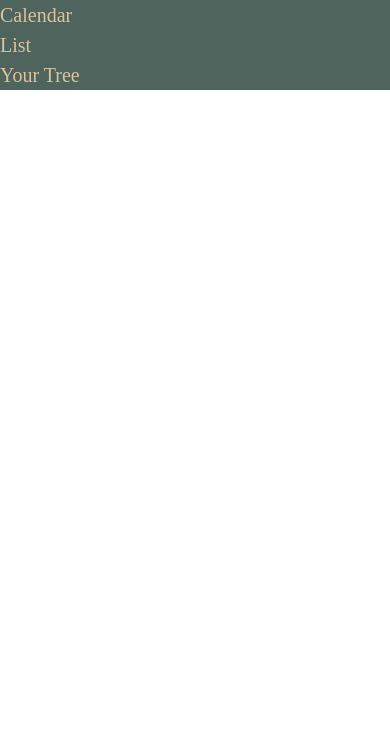
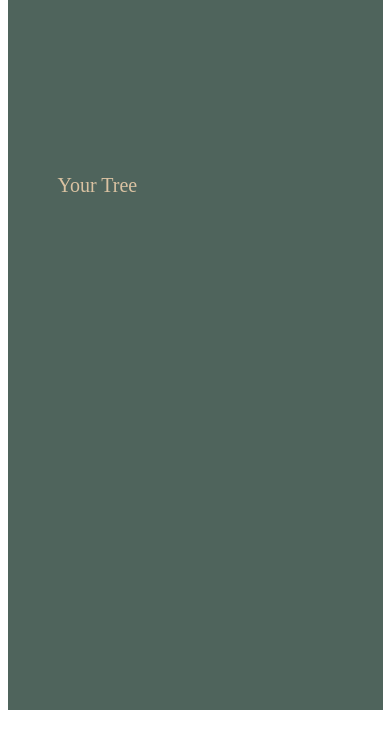
Before and after one commit to egidehirwa/origin, a React (Create React App) app in the folder frontend/: page / in a window 390 px wide. Shown: the top 748 px of the page. Built offline with nearby package versions, Linux system fonts and the light colour scheme.

Commit message:
Added new component. Mobile design has started.

```diff
--- a/frontend/src/App.css
+++ b/frontend/src/App.css
@@ -1,5 +1,13 @@
 .app {
+    width: 375px;
+    background-color: #4f645c;
 }
+
+/** ----------------------------------------------------------------**/
+/* 1. Can we delete the codes below?
+/* 2. I have hidden the background code below. To use our own background color (line-96)
+/* 3. i have hidden @font-face it was giving an error (line-12)
+/** ----------------------------------------------------------------**/
 
 /* @font-face {
   font-family: "Josefin Sans", sans-serif;
--- a/frontend/src/App.js
+++ b/frontend/src/App.jsx
@@ -1,15 +1,18 @@
+import Profile from "./components/Profile";
 import EventList from "./components/EventList";
 import TreeCard from "./components/TreeCard";
+
 import "./App.css";
 
-//munis (line 10-13) = i check if the fonts & colors are working
+//Dashboard Components (line 10-16)
 function App() {
     return (
-        <div className="App bg-greenish">
-            <header className="App-header"></header>
+        <div className="app bg-greenish">
+            <header className="app-header"></header>
             <div>
+                <Profile />
+                <TreeCard />
                 <EventList />
-                <TreeCard />
             </div>
             <main></main>
             <footer></footer>
--- a/frontend/src/components/EventList.jsx
+++ b/frontend/src/components/EventList.jsx
@@ -1,16 +1,14 @@
 import React from "react";
-import Calendar from "./Calendar";
-import DateList from "./DateList";
+// import Calendar from "./Calendar";
+// import DateList from "./DateList";
 
-//munis = i check if the fonts are working
 function EventList() {
     return (
         <div>
-            <Calendar />
-            <DateList />
+            {/* <Calendar />
+            <DateList /> */}
         </div>
     );
 }
 
 export default EventList;
-//munis = i check if the fonts are working
--- /dev/null
+++ b/frontend/src/components/Profile.css
@@ -0,0 +1,6 @@
+.profile {
+    /* I added 'height' to try and see. We will not need it in the future. */
+
+    height: 155px;
+    background-color: #4f645c;
+}
--- /dev/null
+++ b/frontend/src/components/Profile.jsx
@@ -0,0 +1,8 @@
+import React from "react";
+import "./Profile.css";
+
+function Profile() {
+    return <div className="profile"></div>;
+}
+
+export default Profile;
--- /dev/null
+++ b/frontend/src/components/TreeCard.css
@@ -0,0 +1,7 @@
+.tree-card {
+    /* I added 'height' to try and see. We will not need it in the future. */
+
+    height: 555px;
+    background-color: #4f645c;
+    padding: 15px 50px 75px 50px;
+}
--- a/frontend/src/components/TreeCard.jsx
+++ b/frontend/src/components/TreeCard.jsx
@@ -1,7 +1,8 @@
 import React from "react";
+import "./TreeCard.css";
 
 function TreeCard() {
-    return <div className="text-xl font-primaryFont text-creemish">Your Tree</div>;
+    return <div className="tree-card text-xl font-primaryFont text-creemish">Your Tree</div>;
 }
 
 export default TreeCard;
--- a/frontend/src/index.css
+++ b/frontend/src/index.css
@@ -8,3 +8,8 @@
     font-family: "Urbanist";
     src: url(/src/fonts/MontserratAlternates-Medium.ttf);
 }
+
+body {
+    display: flex;
+    justify-content: center;
+}
```
